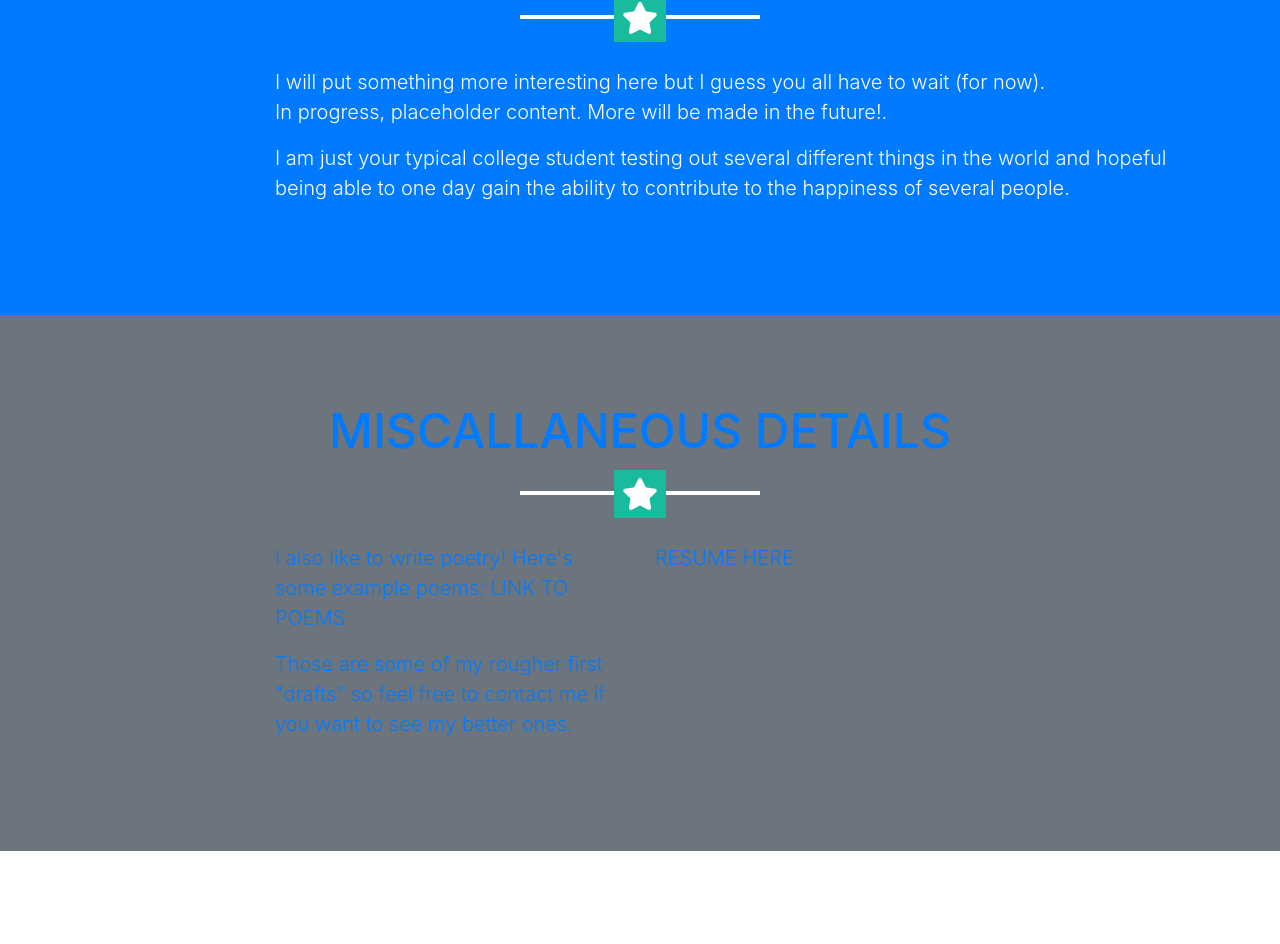
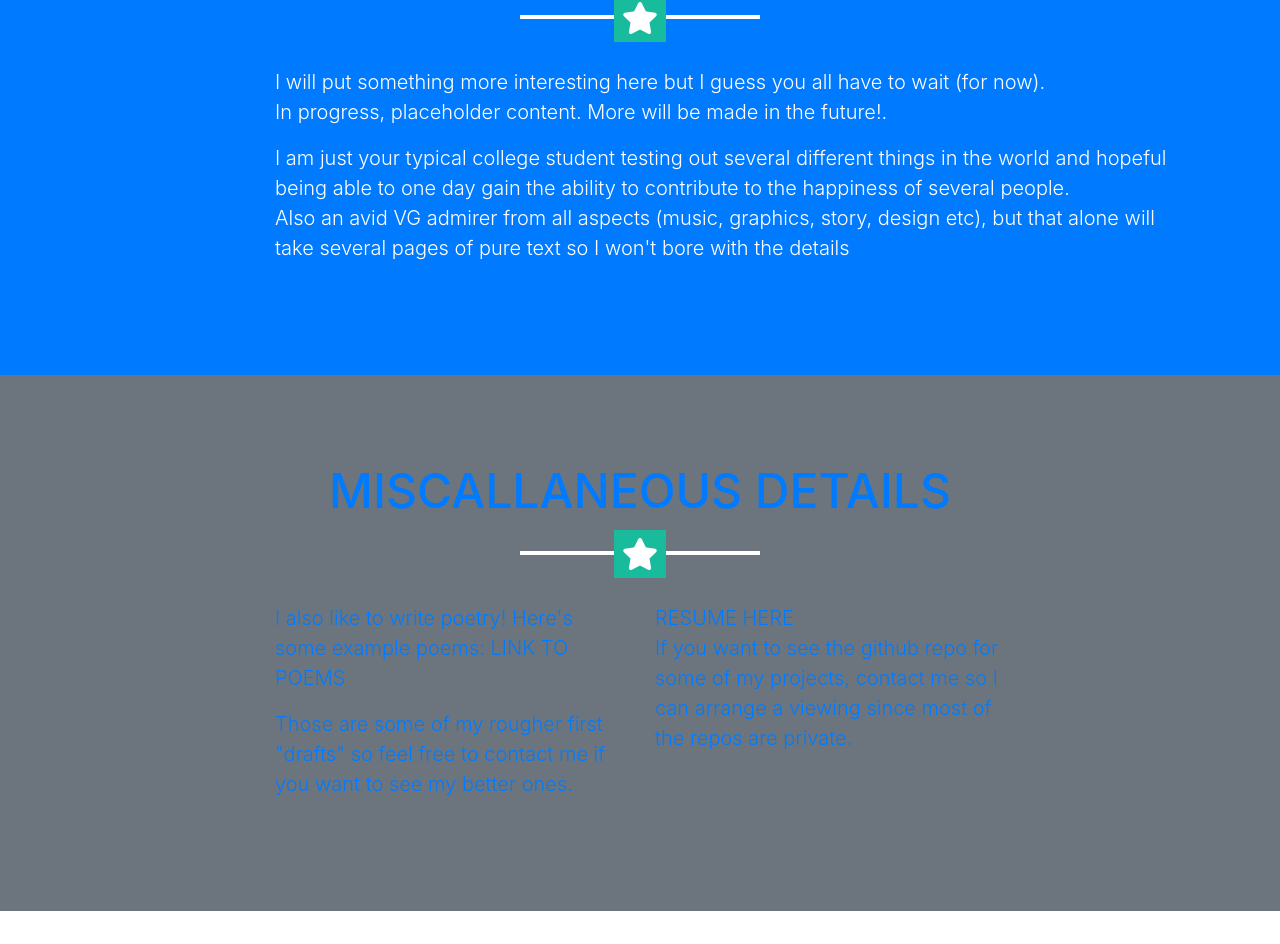
Before and after one commit to nicktran6997/nicktran6997.github.io, a website with bundled scripts: page index.html in a window 1280 px wide. Shown: the part 1784-2728 px from the top of the page. Built offline with nearby package versions, Linux system fonts and the light colour scheme.

Commit message:
Fixed up some minor details and header

```diff
--- a/index.html
+++ b/index.html
@@ -8,7 +8,7 @@
     <meta name="description" content="">
     <meta name="author" content="">
 
-    <title>Freelancer - Start Bootstrap Theme</title>
+    <title>Nicholas Tran's Domain</title>
 
     <!-- Bootstrap core CSS -->
     <link href="vendor/bootstrap/css/bootstrap.min.css" rel="stylesheet">
@@ -147,7 +147,8 @@
           <div class="col-lg-10 ml-auto">
             <p class="lead">	I will put something more interesting here but I guess you all have to wait (for now). <br>
 			In progress, placeholder content. More will be made in the future!.</p>
-          <p class="lead">I am just your typical college student testing out several different things in the world and hopeful being able to one day gain the ability to contribute to the happiness of several people.</p>
+          <p class="lead">I am just your typical college student testing out several different things in the world and hopeful being able to one day gain the ability to contribute to the happiness of several people.
+            <br> Also an avid VG admirer from all aspects (music, graphics, story, design etc), but that alone will take several pages of pure text so I won't bore with the details</p>
           </div>
         </div>
       </div>
@@ -165,7 +166,7 @@
           </div>
           <div class="col-lg-4 mr-auto">
              <a class="lead text-primary"href="docs/resume_FA18.pdf">RESUME HERE</a>
-             <p>If you want to see the github repo for some of my projects, contact me so I can arrange a viewing since most of the repos are private.</p>
+             <p class="lead text-primary">If you want to see the github repo for some of my projects, contact me so I can arrange a viewing since most of the repos are private.  </p>
           </div>
         </div>
       </div>
```
